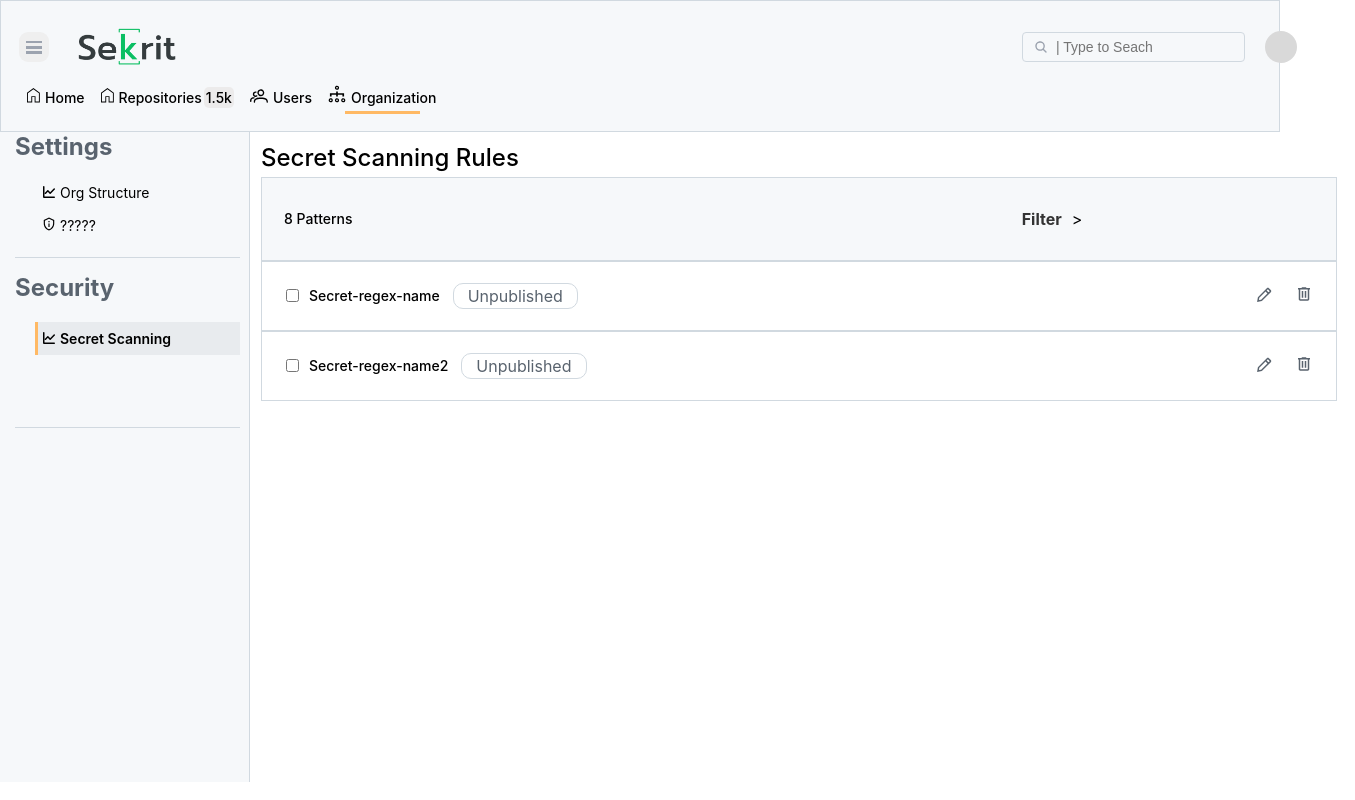
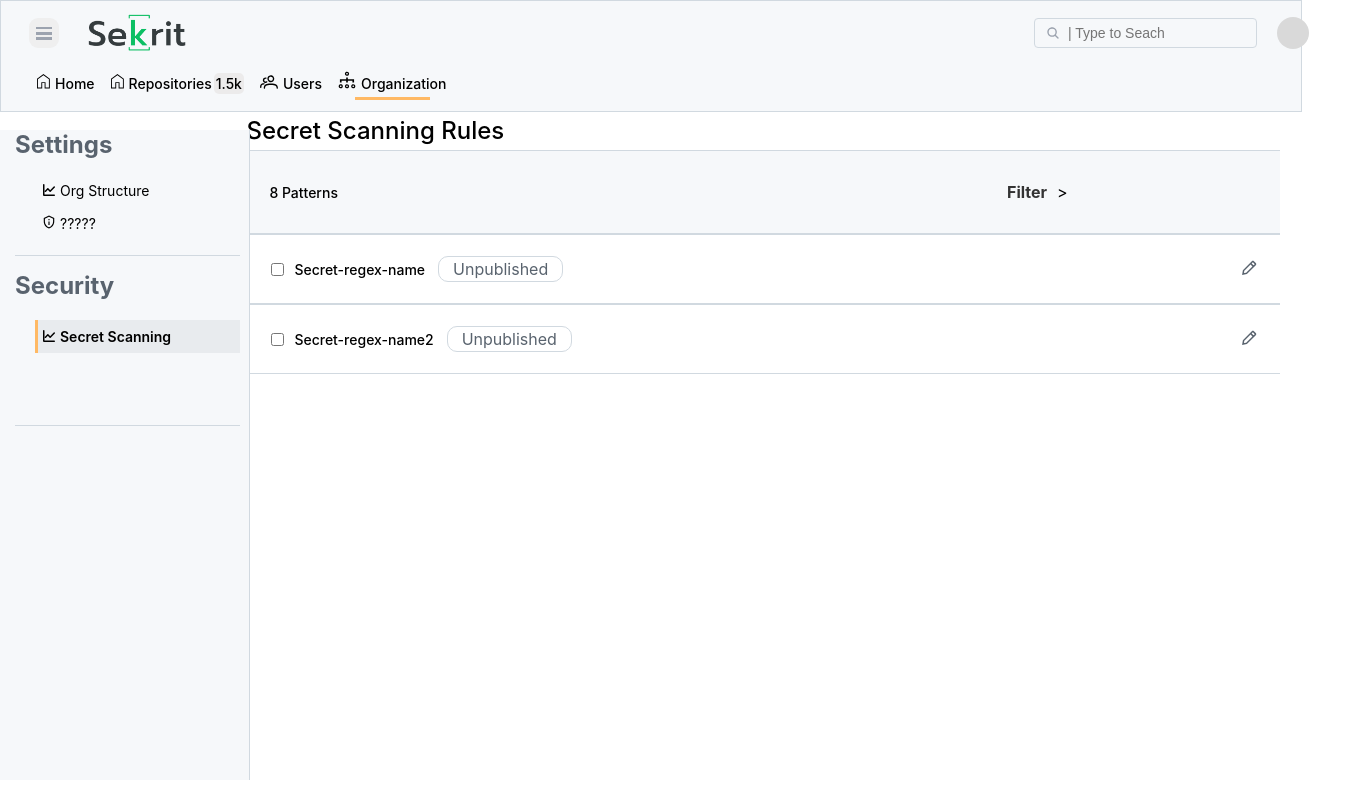
Before and after one commit to architghetiya007/sekrit-frontend, a React (Create React App) app: page /secret-scan in a window 1280 px wide. Shown: the whole page, 1355 px wide, since content can reach past the window. Built offline with nearby package versions, Linux system fonts and the light colour scheme; a web font is replaced by a local one.

Commit message:
Working on Fix Home Page Design

```diff
--- a/src/Common/Header/Header.js
+++ b/src/Common/Header/Header.js
@@ -38,7 +38,7 @@ const Header = ({ selectedMenu, onClickItem, secretscanEdit = false }) => {
           />
         </Button>
         {secretscanEdit ? (
-          <Offcanvas show={show} >
+          <Offcanvas style={{top: "16.2%", position: "fixed"}} show={show}>
             <Offcanvas.Header>
               <Offcanvas.Title className="title">Settings</Offcanvas.Title>
             </Offcanvas.Header>
@@ -84,7 +84,7 @@ const Header = ({ selectedMenu, onClickItem, secretscanEdit = false }) => {
             </Offcanvas.Body>
           </Offcanvas>
         ) : (
-          <Offcanvas show={show}>
+          <Offcanvas style={{top: "16.2%", position: "fixed"}} show={show}>
             <Offcanvas.Header>
               <Offcanvas.Title>Security</Offcanvas.Title>
             </Offcanvas.Header>
--- a/src/Components/Coverage.js
+++ b/src/Components/Coverage.js
@@ -32,6 +32,10 @@ const Coverage = () => {
       <div className="main">
         <div className="home-container">
           <Header />
+
+        </div>
+      </div>
+      <div className="main-banner">
           <div className="banner ">
             <div className="main-title">
               <h4>Security Coverage</h4>
@@ -90,8 +94,7 @@ const Coverage = () => {
               </div>
             </div>
           </div>
-        </div>
-      </div>
+          </div>
     </>
   );
 };
--- a/src/Components/Customrules.js
+++ b/src/Components/Customrules.js
@@ -35,11 +35,16 @@ const Customrules = () => {
   if (error) return <p>Error: {error}</p>;
 
   return (
-    <>
+    <div className="main-body">
       <div className="main">
         <div className="home-container">
           <Header selectedMenu={selectedMenu} onClickItem={onClickItem} />
-          <div className="banner">
+
+        </div>
+
+      </div>
+      <div className="main-banner">
+        <div className="banner">
             <div className="banner-top-details">
               <div className="banner-title">Secret scanning alerts</div>
               <button type="button">Goto Rules</button>
@@ -152,8 +157,7 @@ const Customrules = () => {
             </div>
           </div>
         </div>
-      </div>
-    </>
+    </div>
   );
 };
 
--- a/src/Components/Home.css
+++ b/src/Components/Home.css
@@ -14,7 +14,7 @@ h1,h2,h3,h4,p{
     padding: 0;
 }
 body{
-    overflow: scroll !important;
+    /* overflow: scroll !important; */
 }
 .main{
     padding: 24px 0 24px 0;
--- a/src/Components/Home.js
+++ b/src/Components/Home.js
@@ -46,10 +46,14 @@ const Home = () => {
   if (error) return <p>Error: {error}</p>;
 
   return (
-    <>
+    <div className="main-body">
       <div className="main">
         <div className="home-container">
           <Header />
+
+        </div>
+      </div>
+      <div className="main-banner">
           <div className="banner">
             <div className="main-title">
               <p>Overview</p>
@@ -168,9 +172,8 @@ const Home = () => {
               </Table>
             </div>
           </div>
-        </div>
-      </div>
-    </>
+          </div>
+    </div>
   );
 };
 
--- a/src/Components/Secretscanningrules.js
+++ b/src/Components/Secretscanningrules.js
@@ -13,7 +13,11 @@ const Secretscan = () => {
       <div className="main">
         <div className="home-container">
           <Header secretscanEdit={true} />
-          <div className="banner">
+
+        </div>
+      </div>
+      <div className="main-banner">
+      <div className="banner">
             <div className="banner-title">
               <h3>Secret Scanning Rules</h3>
             </div>
@@ -202,7 +206,6 @@ const Secretscan = () => {
               </div>
             </div>
           </div>
-        </div>
       </div>
     </>
   );
--- a/src/Components/Secretscanrules-edit.js
+++ b/src/Components/Secretscanrules-edit.js
@@ -5,12 +5,14 @@ import Form from "react-bootstrap/Form";
 import Header from "../Common/Header/Header";
 
 const Secretscanedit = () => {
-
   return (
     <>
       <div className="main">
         <div className="home-container">
           <Header secretscanEdit={true} />
+        </div>
+      </div>
+      <div className="main-banner">
         <div className="banner">
           <div className="banner-title">
             <h4>Secret Scanning Rules / Edit</h4>
@@ -52,7 +54,6 @@ const Secretscanedit = () => {
           </Form>
         </div>
       </div>
-      </div>
     </>
   );
 };
--- a/src/index.css
+++ b/src/index.css
@@ -6,6 +6,15 @@ body {
   -webkit-font-smoothing: antialiased;
   -moz-osx-font-smoothing: grayscale;
   padding-right: 0 !important;
+  overflow: hidden !important;
+}
+#root {
+  width: 100%;
+  min-height: 100vh;
+  overflow: hidden;
+}
+html {
+  overflow: hidden;
 }
 
 code {
@@ -15,13 +24,33 @@ code {
 
 .main {
   background-color: #F6F8FA;
+  position: fixed;
+  width: 100%;
+  height: 90px !important;
+  padding: 10px !important;
+  z-index: 9 !important;
 }
 
 .offcanvas.offcanvas-start.show {
   background-color: #F6F8FA;
   border-right: 1px solid var(--lightgrey);
   min-height: calc(100vh - 150px);
+  z-index: 99 !important;
 }
 .banner {
-  padding-top: 36px !important;
+  width: 100%;
+  /* overflow-y: scroll; */
+  max-width: 100% !important;
+  position: unset !important;
+  padding: 5% !important;
+  padding-top: 116px !important;
+  margin-right: 5%;
 }
+
+.main-banner {
+  height: 100vh;
+  overflow-x: hidden;
+  /* min-height: 500px; */
+  overflow-y: auto;
+  margin-left: 15% !important;
+}
```
Lines whose indentation alone changed are shown as unchanged.
